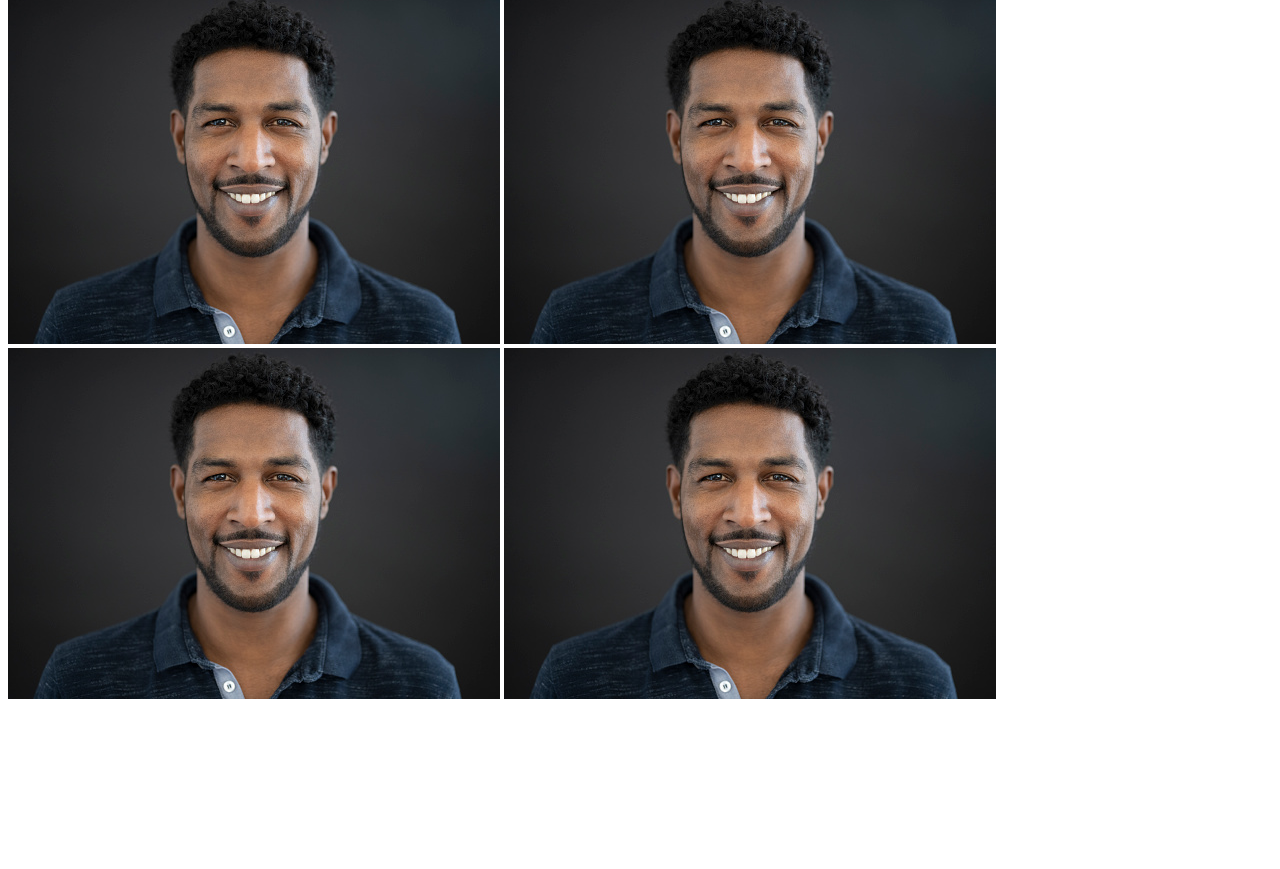
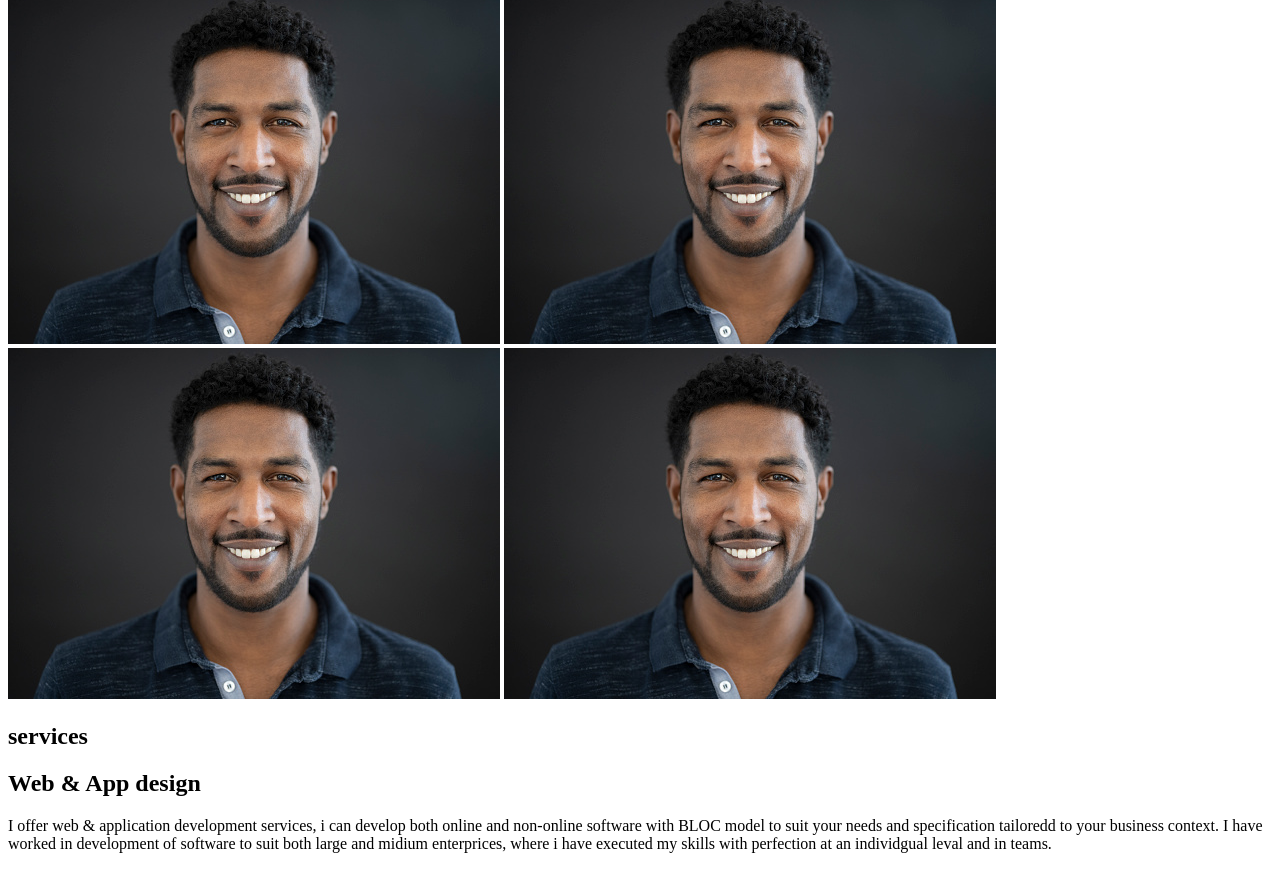
Before and after one commit to desmond107/personal-portfolio-page, a plain HTML site: page index.html in a window 1280 px wide. Shown: the part 1187-2056 px from the top of the page. Before the commit the page ends 1898 px from the top, so only its background shows below. Drawn offline with Linux system fonts and the light colour scheme.

Commit message:
description of skill & service

```diff
--- a/index.html
+++ b/index.html
@@ -51,5 +51,19 @@
         <img src="pic.jpeg" alt="">
       </div>
     </section>
+    <section id="services">
+      <h1 class="headings">services</h1>
+      <div classc="raw">
+        <div class="box">
+          <h1 class="headings">Web & App design</h1>
+          <p>I offer web & application development services, i can develop
+            both online and non-online software with BLOC model to suit your needs and
+            specification tailoredd to your business context. I have worked in
+            development of software to suit both large and midium enterprices, where i have
+            executed my skills with perfection at an individgual leval and in teams.
+          </p>
+        </div>
+      </div>
+    </section>
 </body>
 </html>
```
